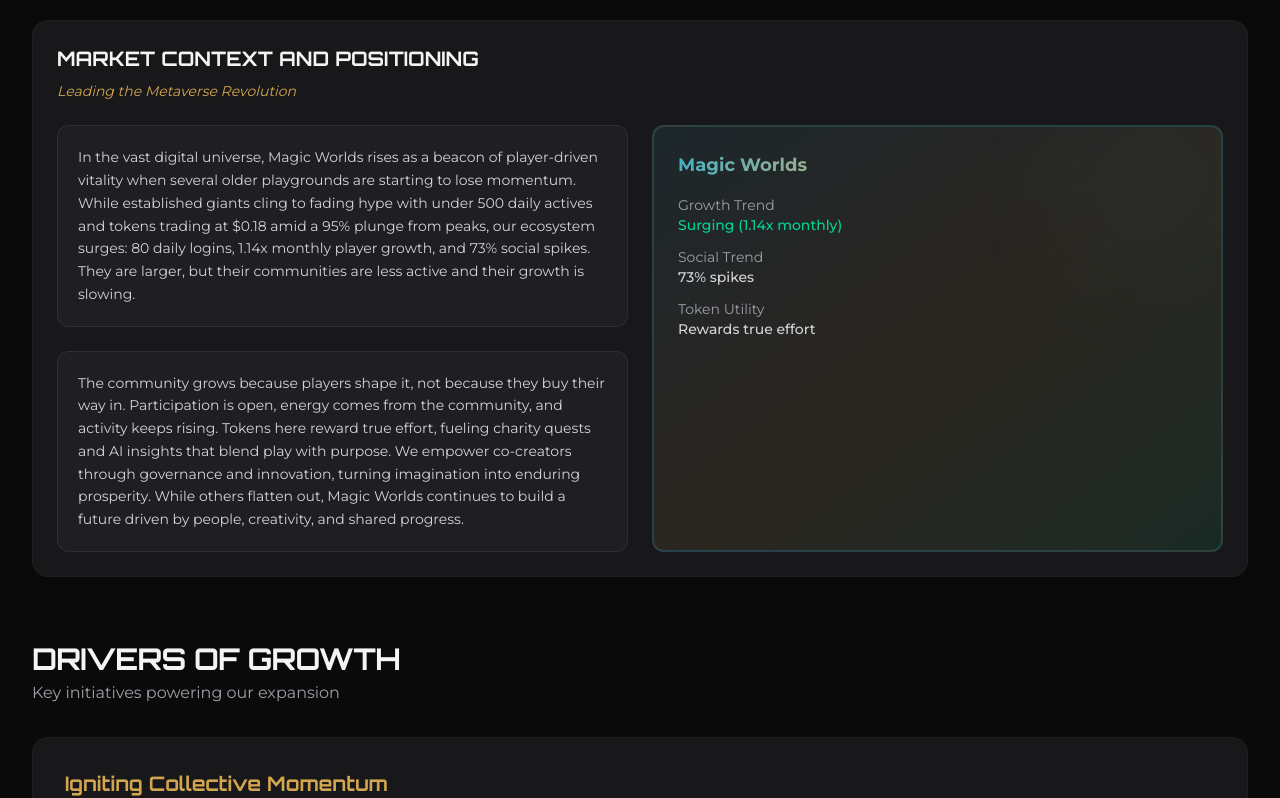
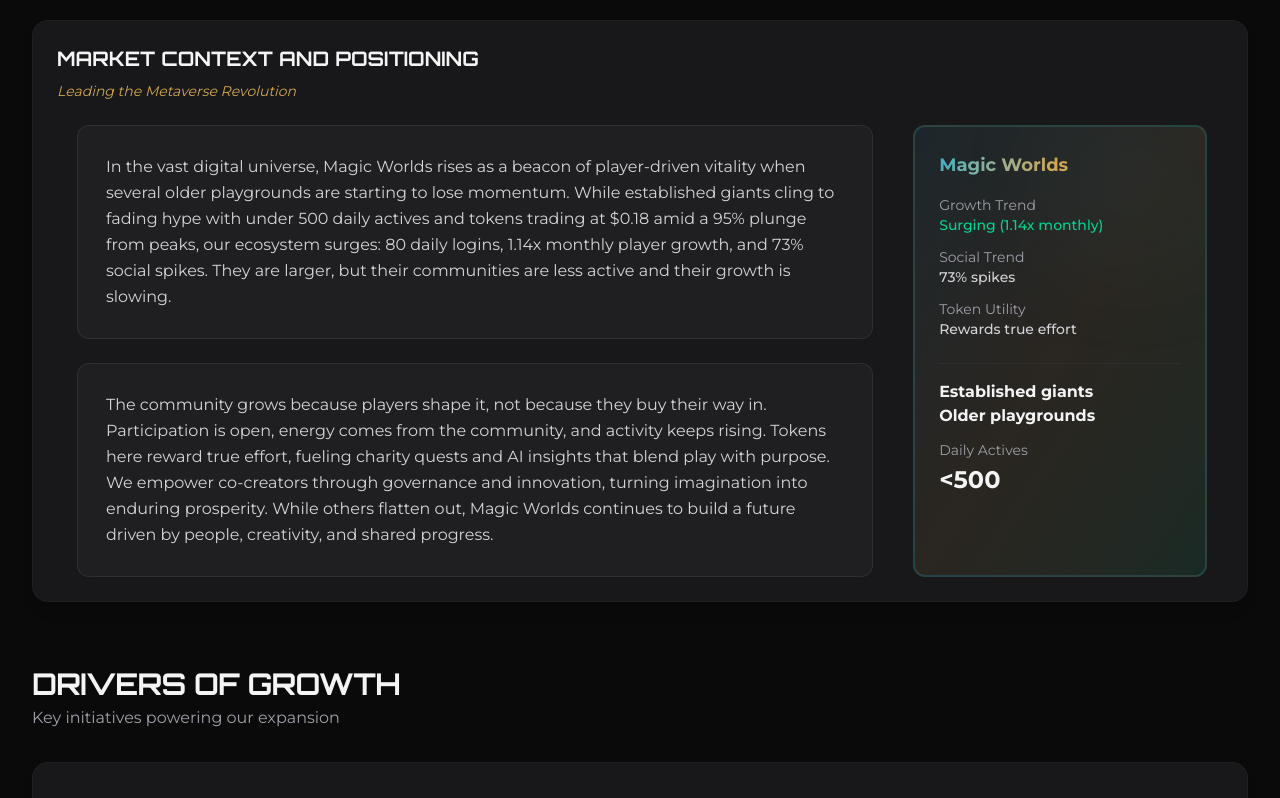
Before and after one commit to samuelafolabi/magic-worlds, a Next.js app: page / in a window 1280 px wide. Shown: the part 2360-3158 px from the top of the page. Built offline with nearby package versions, Linux system fonts and the light colour scheme.

Commit message:
Update MarketComparison layout and Product Evolution grid
- Add Established giants/Older playgrounds section inside Magic Worlds card
- Adjust card width to 30% with proper padding
- Convert Product Evolution key features to grid layout
- Improve spacing and styling in MarketComparison component

```diff
--- a/src/components/MarketComparison.tsx
+++ b/src/components/MarketComparison.tsx
@@ -31,27 +31,42 @@ export default function MarketComparison({ data }: MarketComparisonProps) {
         </p>
       </div>
 
-      {/* Grid layout: paragraphs on left, Magic Worlds card on right */}
-      <div className="grid grid-cols-1 lg:grid-cols-2 gap-6">
+      {/* Grid layout: paragraphs on left (70%), cards on right (30%) */}
+      <div className="grid grid-cols-1 lg:grid-cols-[70%_30%] gap-6">
         {/* Left column: Two paragraph cards */}
-        <div className="space-y-6">
+        <div className="space-y-6 lg:pl-5">
           {/* Market Context Paragraph */}
-          <div className="rounded-xl bg-zinc-50/80 dark:bg-zinc-800/50 p-5 border border-zinc-200/50 dark:border-zinc-700/50">
-            <p className="text-sm text-zinc-700 dark:text-zinc-300 leading-relaxed">
-              In the vast digital universe, Magic Worlds rises as a beacon of player-driven vitality when several older playgrounds are starting to lose momentum. While established giants cling to fading hype with under 500 daily actives and tokens trading at $0.18 amid a 95% plunge from peaks, our ecosystem surges: 80 daily logins, 1.14x monthly player growth, and 73% social spikes. They are larger, but their communities are less active and their growth is slowing.
+          <div className="rounded-xl bg-zinc-50/80 dark:bg-zinc-800/50 p-7 border border-zinc-200/50 dark:border-zinc-700/50">
+            <p className="text-regular text-zinc-700 dark:text-zinc-300 leading-relaxed">
+              In the vast digital universe, Magic Worlds rises as a beacon of
+              player-driven vitality when several older playgrounds are starting
+              to lose momentum. While established giants cling to fading hype
+              with under 500 daily actives and tokens trading at $0.18 amid a
+              95% plunge from peaks, our ecosystem surges: 80 daily logins,
+              1.14x monthly player growth, and 73% social spikes. They are
+              larger, but their communities are less active and their growth is
+              slowing.
             </p>
           </div>
 
           {/* Community Philosophy Paragraph */}
-          <div className="rounded-xl bg-zinc-50/80 dark:bg-zinc-800/50 p-5 border border-zinc-200/50 dark:border-zinc-700/50">
-            <p className="text-sm text-zinc-700 dark:text-zinc-300 leading-relaxed">
-              The community grows because players shape it, not because they buy their way in. Participation is open, energy comes from the community, and activity keeps rising. Tokens here reward true effort, fueling charity quests and AI insights that blend play with purpose. We empower co-creators through governance and innovation, turning imagination into enduring prosperity. While others flatten out, Magic Worlds continues to build a future driven by people, creativity, and shared progress.
+          <div className="rounded-xl bg-zinc-50/80 dark:bg-zinc-800/50 p-7 border border-zinc-200/50 dark:border-zinc-700/50">
+            <p className="text-regular text-zinc-700 dark:text-zinc-300 leading-relaxed">
+              The community grows because players shape it, not because they buy
+              their way in. Participation is open, energy comes from the
+              community, and activity keeps rising. Tokens here reward true
+              effort, fueling charity quests and AI insights that blend play
+              with purpose. We empower co-creators through governance and
+              innovation, turning imagination into enduring prosperity. While
+              others flatten out, Magic Worlds continues to build a future
+              driven by people, creativity, and shared progress.
             </p>
           </div>
         </div>
 
         {/* Right column: Magic Worlds card */}
-        <div className="relative overflow-hidden rounded-xl bg-gradient-to-br from-[#40b0bf]/10 via-[#d2a64e]/10 to-[#04d27f]/10 p-6 border-2 border-[#40b0bf]/20">
+        <div className="lg:pl-4 lg:pr-10">
+          <div className="h-full relative overflow-hidden rounded-xl bg-gradient-to-br from-[#40b0bf]/10 via-[#d2a64e]/10 to-[#04d27f]/10 p-6 border-2 border-[#40b0bf]/20">
             <div className="absolute top-0 right-0 w-32 h-32 bg-gradient-to-br from-[#40b0bf]/20 to-transparent rounded-full blur-3xl" />
 
             <div className="relative z-10">
@@ -59,26 +74,51 @@ export default function MarketComparison({ data }: MarketComparisonProps) {
                 Magic Worlds
               </h4>
 
-          <div className="space-y-3">
+              <div className="space-y-3 mb-6">
                 <div>
-              <p className="text-sm text-zinc-600 dark:text-zinc-400">Growth Trend</p>
+                  <p className="text-sm text-zinc-600 dark:text-zinc-400">
+                    Growth Trend
+                  </p>
                   <p className="text-sm font-medium text-emerald-600 dark:text-emerald-400">
                     {data.magic_worlds.growth_trend}
                   </p>
                 </div>
 
                 <div>
-              <p className="text-sm text-zinc-600 dark:text-zinc-400">Social Trend</p>
+                  <p className="text-sm text-zinc-600 dark:text-zinc-400">
+                    Social Trend
+                  </p>
                   <p className="text-sm font-medium text-zinc-700 dark:text-zinc-300">
                     {data.magic_worlds.social_trend}
                   </p>
                 </div>
 
                 <div>
-              <p className="text-sm text-zinc-600 dark:text-zinc-400">Token Utility</p>
+                  <p className="text-sm text-zinc-600 dark:text-zinc-400">
+                    Token Utility
+                  </p>
                   <p className="text-sm font-medium text-zinc-700 dark:text-zinc-300">
                     {data.magic_worlds.token_utility}
                   </p>
+                </div>
+              </div>
+
+              {/* Established giants/Older playgrounds section */}
+              <div className="pt-4 border-t border-zinc-300/30 dark:border-zinc-700/30">
+                <h4 className="text-base font-bold text-zinc-900 dark:text-zinc-100 mb-3">
+                  Established giants
+                  <br />
+                  Older playgrounds
+                </h4>
+
+                <div>
+                  <p className="text-sm text-zinc-600 dark:text-zinc-400 mb-1">
+                    Daily Actives
+                  </p>
+                  <p className="text-2xl font-bold text-zinc-900 dark:text-zinc-100">
+                    &lt;500
+                  </p>
+                </div>
               </div>
             </div>
           </div>
--- a/src/pages/index.tsx
+++ b/src/pages/index.tsx
@@ -1422,7 +1422,7 @@ export default function Home() {
                   </div>
                 )}
 
-              <div className="space-y-4">
+              <div className="grid grid-cols-1 md:grid-cols-2 lg:grid-cols-3 gap-4">
                 {reportData.product_evolution.key_features.map(
                   (feature, index) => {
                     const featureTitle =
```
Lines whose indentation alone changed are shown as unchanged.
